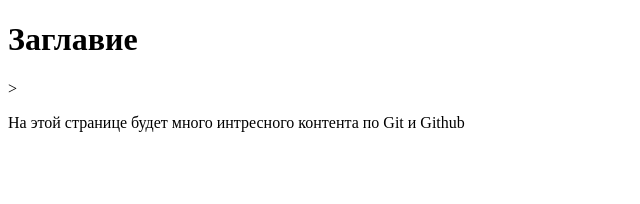
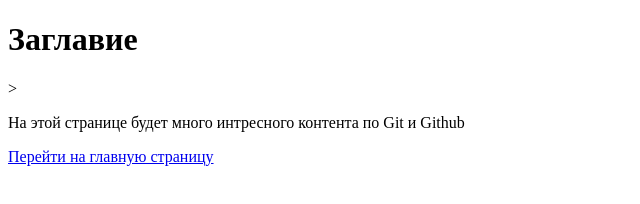
Before and after one commit to docdev777/git-html-academy, a plain HTML site: page index.html in a window 1280 px wide. Shown: the whole page, without its empty margins (0-640 px from the left). Drawn offline with Linux system fonts and the light colour scheme.

Commit message:
feat: changed the text of the link to the wrong one

```diff
--- a/index.html
+++ b/index.html
@@ -11,6 +11,7 @@
         На этой странице будет много интресного контента по Git и Github
     </p>
     <a href="pages/about.html">
+        Перейти на главную страницу
     </a>
 </body>
 </html>
```
